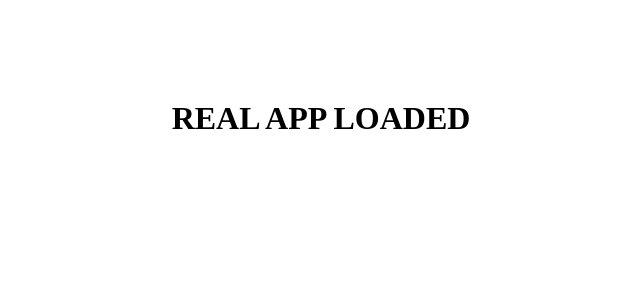
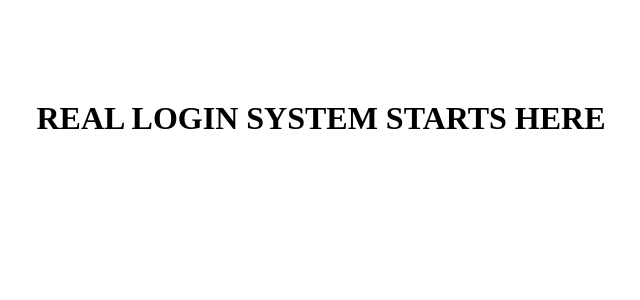
Before and after one commit to khabeerilham1-creator/clinic-client, a React (Create React App) app: page / in a window 1280 px wide. Shown: the top 300 px of the page, without its empty margins (319-959 px from the left). Built offline with nearby package versions, Linux system fonts and the light colour scheme.

Commit message:
fix login file

```diff
--- a/src/App.jsx
+++ b/src/App.jsx
@@ -3,7 +3,7 @@ import React from "react";
 function App() {
   return (
     <div style={{ textAlign: "center", marginTop: "100px" }}>
-      <h1>REAL APP LOADED</h1>
+      <h1>REAL LOGIN SYSTEM STARTS HERE</h1>
     </div>
   );
 }
```
